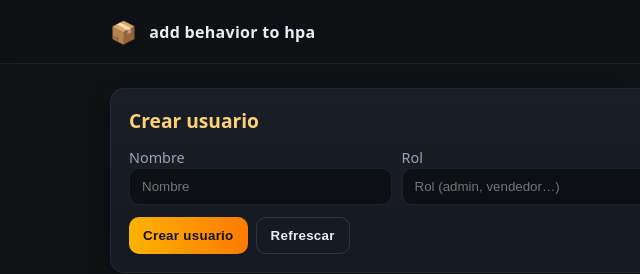
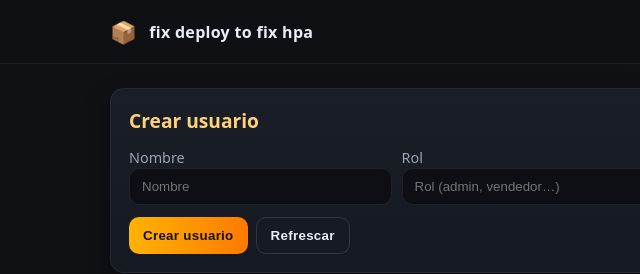
Before and after one commit to JuanGomePer/parcial1-patrones-arquitectonicos-avanzados, a website: page public/index.html in a window 1280 px wide. Shown: the top 274 px of the page, 0-640 px from the left. Drawn offline with Linux system fonts and the light colour scheme.

Commit message:
fix deploy to fix hpa

```diff
--- a/public/index.html
+++ b/public/index.html
@@ -123,7 +123,7 @@
 <body>
   <header>
     <div class="nav">
-      <div class="brand"><span class="emoji">📦</span><span>add behavior to hpa</span></div>
+      <div class="brand"><span class="emoji">📦</span><span>fix deploy to fix hpa</span></div>
       <div class="tabs" role="tablist" aria-label="Secciones">
         <button class="tab-btn" role="tab" aria-selected="true" data-tab="usuarios">Usuarios</button>
         <button class="tab-btn" role="tab" aria-selected="false" data-tab="productos">Productos</button>
```
